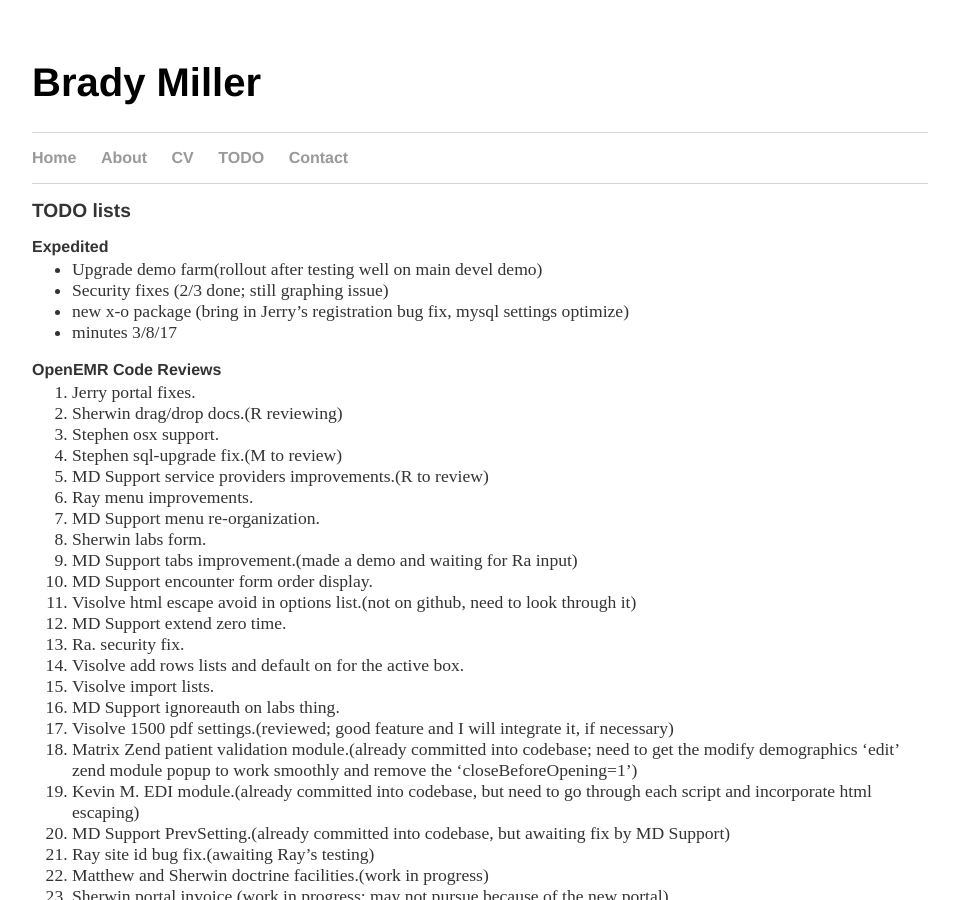
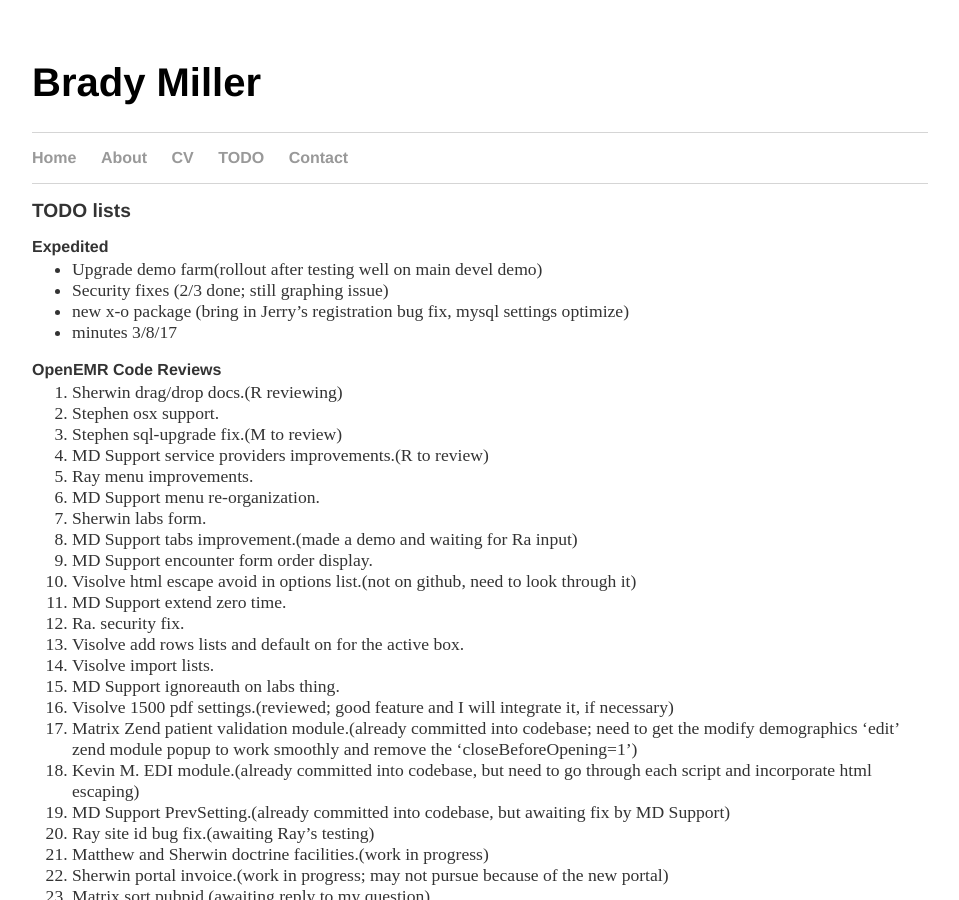
Before and after one commit to bradymiller/bradymiller.github.io, a Jekyll site: the page built from todo/index.md, in a window 1280 px wide and 900 px high. Shown: the whole window, without its empty margins (160-1119 px from the left). Built offline with Jekyll 4.4.1, drawn with Linux system fonts in a browser that asks for light colours; our own code applies the rules of GitHub Pages for plain Markdown files.

Commit message:
Update index.md

```diff
--- a/todo/index.md
+++ b/todo/index.md
@@ -10,7 +10,6 @@
 * minutes 3/8/17
 
 ### OpenEMR Code Reviews
-1. Jerry portal fixes.
 1. Sherwin drag/drop docs.(R reviewing)
 1. Stephen osx support.
 1. Stephen sql-upgrade fix.(M to review)
```
